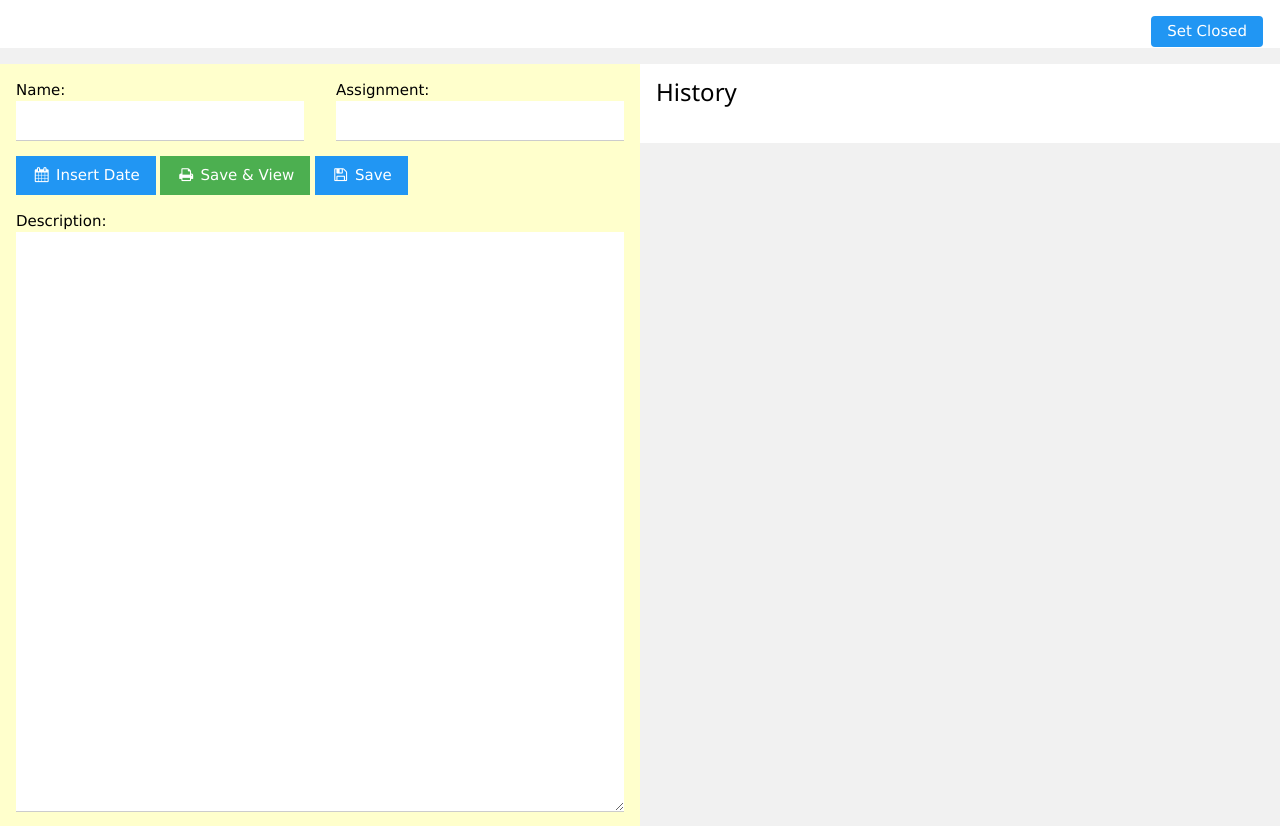
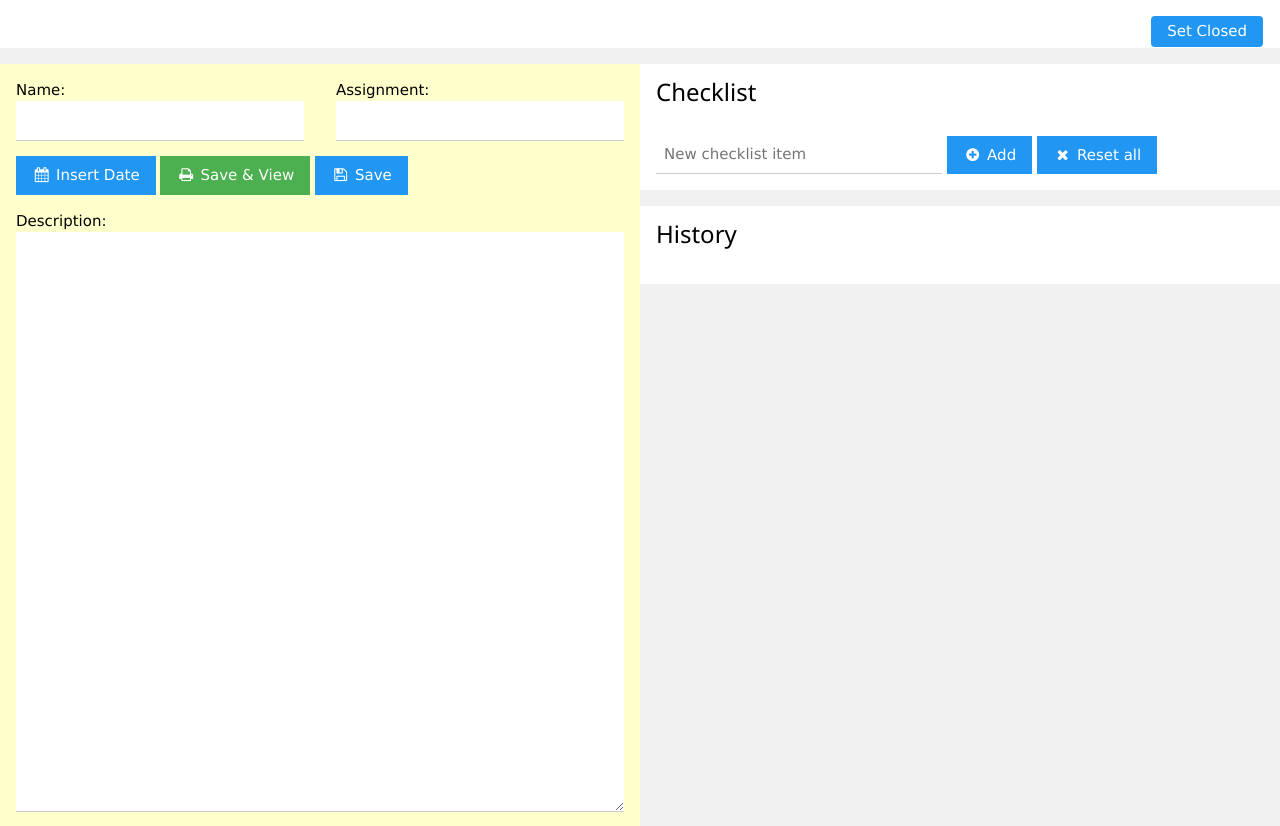
Before and after one commit to dvolk/catboard, a Flask app: template templates/item.jinja2 in a window 1280 px wide. Shown: the part 109-935 px from the top of the page. Run offline with Flask 2, Linux system fonts and the light colour scheme; the template is opened without the code that fills it, so the values that code supplies are empty.

Commit message:
add checklist add/reset all checklist item

```diff
--- a/static/item.js
+++ b/static/item.js
@@ -1,18 +1,81 @@
-function toggle_checkbox(description, checkbox_li) {
+var checklist_re = new RegExp(/- \[(.?)\] (.*)/);
+
+function reset_checklist_items(description) {
+  /*
+    clear all checklist items
+  */
+  let in_lines = description.split("\n");
+  var out_lines = [];
+  var checklist_re = new RegExp(/- \[(.?)\] (.*)/);
+  in_lines.forEach(line => {
+    m = checklist_re.exec(line);
+    if (m && m.length > 1) {
+      let checklist_item2_text = m[2];
+      out_lines.push(`- [ ] ${checklist_item2_text}`);
+    }
+    else {
+      out_lines.push(line);
+    }
+  });
+  return out_lines.join("\n");
+}
+
+function add_checklist_item(description, item_text) {
+  /*
+    add an item to the checklist after the last item
+  */
+  let in_lines = description.split("\n");
+  var checklist_re = new RegExp(/- \[(.?)\] (.*)/);
+  var checklist_last_item = "";
+  in_lines.forEach(line => {
+    /* find last item */
+    m = checklist_re.exec(line);
+    if (m && m.length > 1) {
+      checklist_last_item = m[2];
+    }
+  });
+  console.log(checklist_last_item);
+  var out_lines = [];
+  if(checklist_last_item) {
+  in_lines.forEach(line => {
+    /* add new item after last item */
+    m = checklist_re.exec(line);
+    out_lines.push(line);
+    if(m && m.length > 1) {
+      let checklist_item2_text = m[2];
+      console.log(checklist_item2_text, checklist_last_item);
+      if(checklist_item2_text == checklist_last_item) {
+        out_lines.push(`- [ ] ${item_text}`);
+      }
+    }
+  });
+  }
+  else {
+    /*
+      add item at the end if there are no items
+    */
+    out_lines = in_lines;
+    out_lines.push("");
+    out_lines.push(`- [ ] ${item_text}`);
+  }
+  return out_lines.join("\n");
+}
+
+function toggle_checklist_item(description, checklist_li) {
   /*
     toggle checkbox, both in the checklist list, and
     the item description
   */
-  let checkbox_text = checkbox_li.innerText;
-  let checkbox_classes = checkbox_li.querySelector("i").classList;
-  let is_checked = checkbox_classes.contains("fa-check-square-o");
+  let checkbox_text = checklist_li.innerText;
+  let checklist_li_classes = checklist_li.querySelector("i").classList;
+  let is_checked = checklist_li_classes.contains("fa-check-square-o");
   if (is_checked) {
-    checkbox_classes.remove("fa-check-square-o");
-    checkbox_classes.add("fa-square-o");
+    checklist_li_classes.remove("fa-check-square-o");
+    checklist_li_classes.add("fa-square-o");
   }
   else {
-    checkbox_classes.remove("fa-square-o");
-    checkbox_classes.add("fa-check-square-o");
+    checklist_li_classes.remove("fa-square-o");
+    checklist_li_classes.add("fa-check-square-o");
   }
   /*
     go through description lines and toggle the checklist item
@@ -23,14 +86,14 @@ function toggle_checkbox(description, checkbox_li) {
   in_lines.forEach(line => {
     m = checklist_re.exec(line);
     if (m && m.length > 1) {
-      checkbox2_sym = m[1];
-      checkbox2_text = m[2];
-      new_checkbox = 'x';
+      let checklist_item2_sym = m[1];
+      let checklist_item2_text = m[2];
+      let new_checklist_status = 'x';
       if (is_checked) {
-        new_checkbox = ' ';
+        new_checklist_status = ' ';
       }
-      if (checkbox_text.endsWith(checkbox2_text)) {
-        out_lines.push(`- [${new_checkbox}] ${checkbox2_text}`);
+      if (checkbox_text.endsWith(checklist_item2_text)) {
+        out_lines.push(`- [${new_checklist_status}] ${checklist_item2_text}`);
       }
       else {
         out_lines.push(line);
@@ -79,14 +142,32 @@ function insert_date() {
 /*
   add click event handler to checklist items
 */
-const checklist_items = document.querySelectorAll(".checklist_item")
+const checklist_items = document.querySelectorAll(".checklist_item");
 
 checklist_items.forEach(checklist_item => {
-  checklist_item.addEventListener('click', (e) => {
+  checklist_item.addEventListener('click', e => {
     let desc_div = document.querySelector("#description");
-    let new_description = toggle_checkbox(desc_div.textContent, e.target);
+    let new_description = toggle_checklist_item(desc_div.textContent, e.target);
     desc_div.textContent = new_description;
   });
+});
+
+const reset_all_button = document.querySelector("#checklist_reset_all");
+reset_all_button.addEventListener('click', e => {
+    let desc_div = document.querySelector("#description");
+    let new_description = reset_checklist_items(desc_div.textContent);
+    desc_div.textContent = new_description;
+});
+
+document.querySelector("#checklist_add").addEventListener('click', e => {
+  let checklist_input = document.querySelector("#checklist_add_input");
+  if(! checklist_input.value) {
+    return;
+  }
+  let desc_div = document.querySelector("#description");
+  let new_description = add_checklist_item(desc_div.textContent, checklist_input.value);
+  desc_div.textContent = new_description;
+  checklist_input.value = "";
 });
 
 /*
--- a/templates/item.jinja2
+++ b/templates/item.jinja2
@@ -65,7 +65,6 @@
   </div>
 <div class="w3-half">
 
-  {% if checkboxes %}
     <div class="w3-container w3-white w3-panel">
 
       <h3>Checklist</h3>
@@ -80,10 +79,23 @@
             {{ checkbox["text"] }}
           </li>
         {% endfor %}
-        <br/>
       </ul>
+      <div style="display: inline-block">
+        <p>
+          <input id="checklist_add_input" style="width: 30ch;" class="w3-input" type="text" placeholder="New checklist item"/>
+        </p>
+      </div>
+      <div style="display: inline-block">
+        <p>
+          <button id="checklist_add" class="w3-btn w3-blue">{{ icon("plus-circle") }} Add</button>
+        </p>
+      </div>
+      <div style="display: inline-block">
+        <p>
+          <button id="checklist_reset_all" class="w3-btn w3-blue">{{ icon("times") }} Reset all</button>
+        </p>
+      </div>
     </div>
-  {% endif %}
 
 
   {% if rels %}
```
